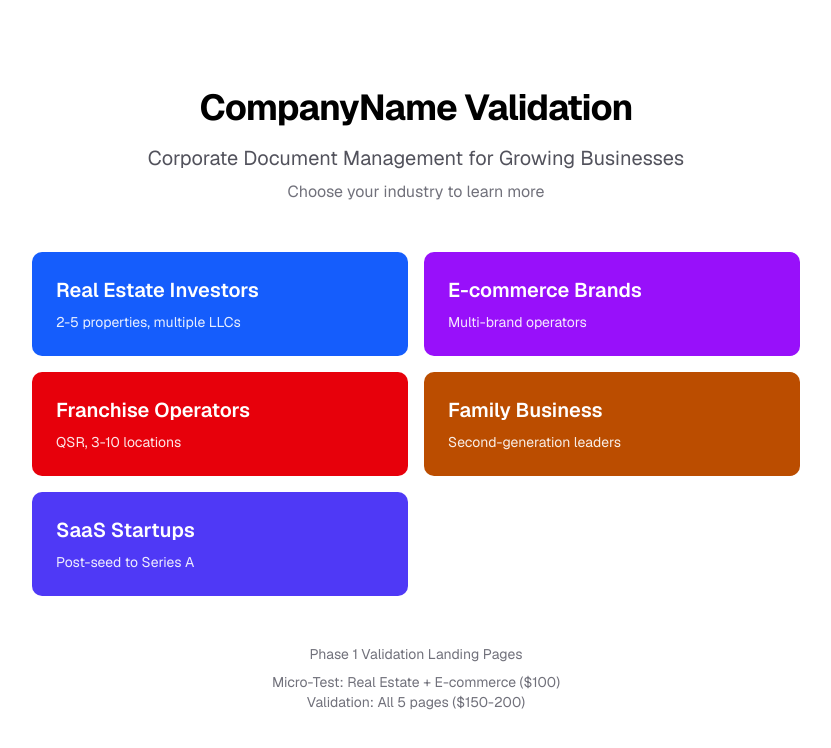
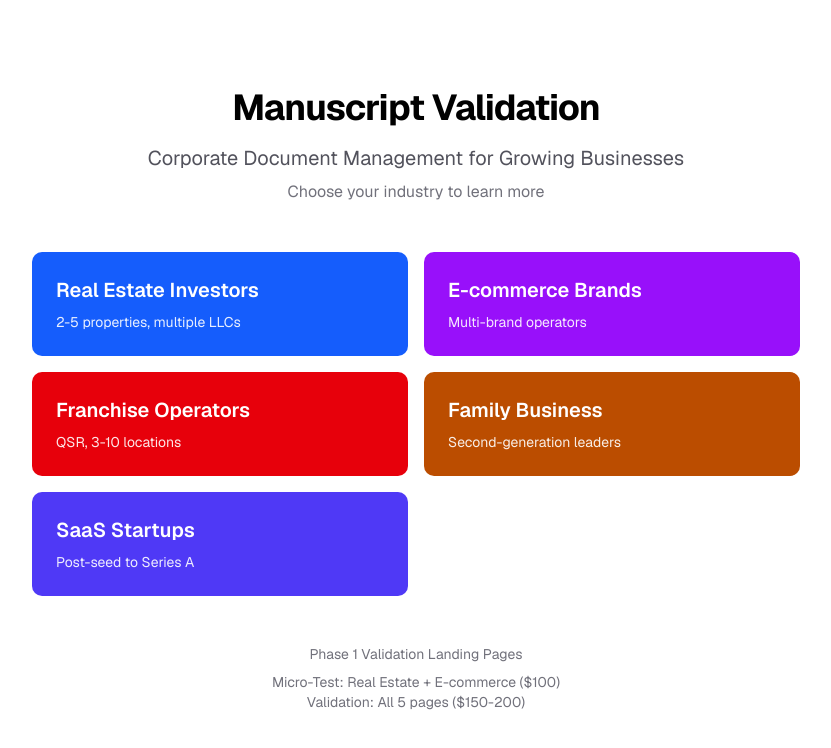
Before and after one commit to toddlucas/validation, a Next.js app in the folder src/site/: page /validation in a window 1280 px wide. Shown: the top 748 px of the page, without its empty margins (224-1055 px from the left). Built offline with nearby package versions, Linux system fonts and the light colour scheme.

Commit message:
Update company name

```diff
--- a/src/site/app/[icp]/page.tsx
+++ b/src/site/app/[icp]/page.tsx
@@ -25,7 +25,7 @@ export async function generateMetadata({ params }: { params: Promise<{ icp: stri
   }
 
   return {
-    title: `${page.title} | CompanyName`,
+    title: `${page.title} | Manuscript`,
     description: page.subtitle,
   };
 }
@@ -128,7 +128,7 @@ export default async function ICPLandingPage({ params }: { params: Promise<{ icp
             Ready to get organized?
           </h2>
           <p className="text-lg text-muted-foreground mb-8">
-            Join the waitlist and be among the first to experience CompanyName.
+            Join the waitlist and be among the first to experience Manuscript.
           </p>
           <Button
             size="lg"
--- a/src/site/app/layout.tsx
+++ b/src/site/app/layout.tsx
@@ -15,7 +15,7 @@ const geistMono = Geist_Mono({
 });
 
 export const metadata: Metadata = {
-  title: "CompanyName - Coming Soon",
+  title: "Manuscript - Coming Soon",
   description: "A select group of business owners are about to discover something different. Join the waitlist for limited early access.",
 };
 
--- a/src/site/app/page.tsx
+++ b/src/site/app/page.tsx
@@ -36,7 +36,7 @@ export default function Home() {
           {/* Logo/Brand */}
           <div className="space-y-4">
             <h1 className="text-7xl font-bold tracking-tight bg-gradient-to-b from-white to-zinc-400 bg-clip-text text-transparent">
-              CompanyName
+              Manuscript
             </h1>
             <div className="h-px w-24 mx-auto bg-gradient-to-r from-transparent via-zinc-500 to-transparent" />
           </div>
--- a/src/site/app/validation/page.tsx
+++ b/src/site/app/validation/page.tsx
@@ -41,7 +41,7 @@ export default function Home() {
         <div className="w-full max-w-3xl">
           <div className="mb-12 text-center">
             <h1 className="text-4xl font-bold tracking-tight text-black dark:text-zinc-50 mb-4">
-              CompanyName Validation
+              Manuscript Validation
             </h1>
             <p className="text-xl text-zinc-600 dark:text-zinc-400 mb-2">
               Corporate Document Management for Growing Businesses
--- a/src/site/content/blog/example-post.mdx
+++ b/src/site/content/blog/example-post.mdx
@@ -3,7 +3,7 @@ title: "Getting Started with Our Platform"
 date: "2026-02-09"
 excerpt: "A simple guide to help you understand the basics and get up and running quickly with our platform."
 category: "Tutorial"
-author: "Team CompanyName"
+author: "Team Manuscript"
 ---
 
 ## Welcome!
```
Also changed, not shown: src/site/content/icp/README.md, 1 other file (tests, documents, lock files or other folders).
